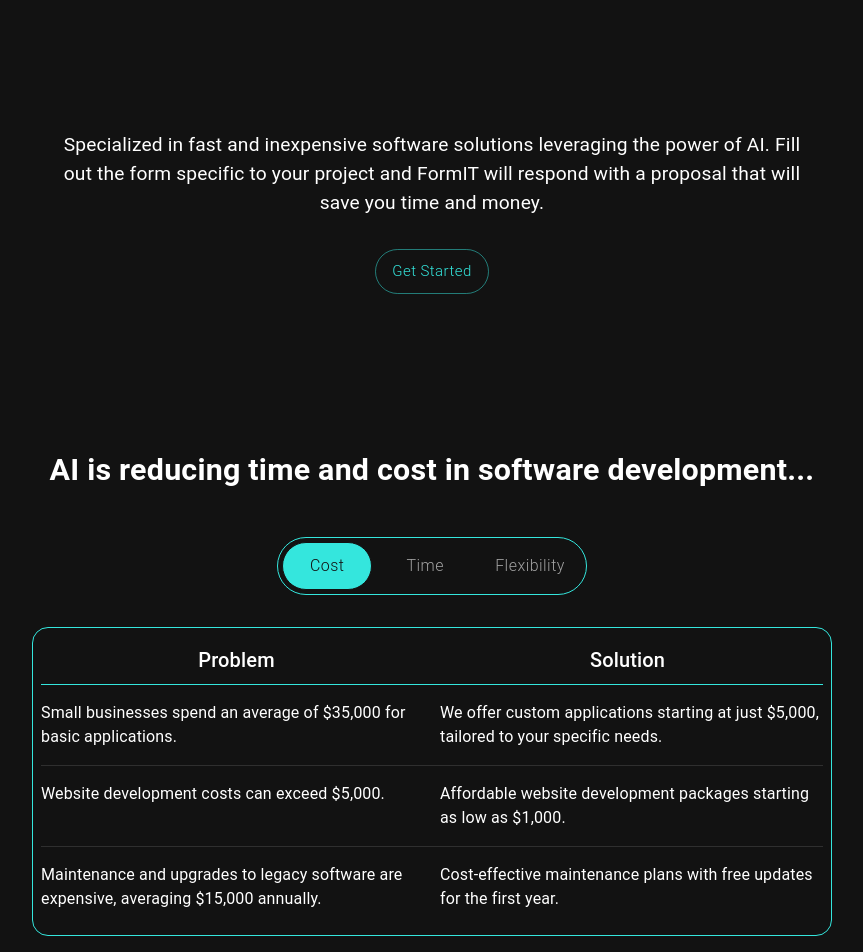
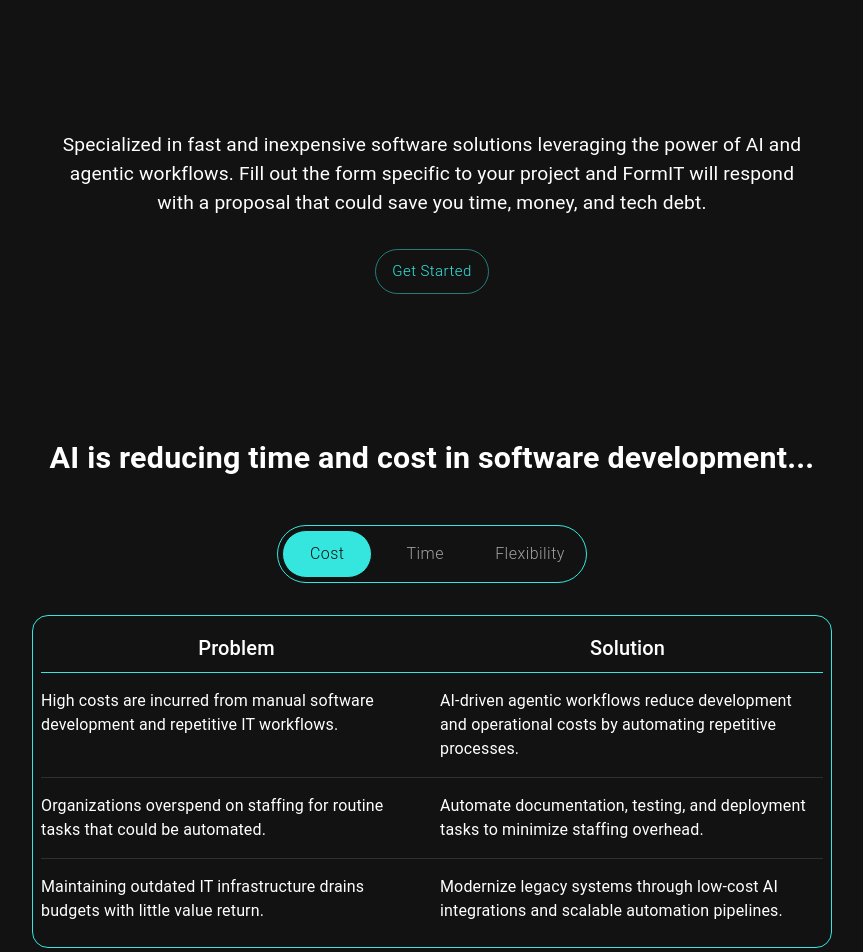
Before and after one commit to PatCHastings/FormIT, a React (Create React App) app: page / in a window 1280 px wide. Shown: the part 580-1532 px from the top of the page, without its empty margins (208-1071 px from the left). Built offline with nearby package versions, Linux system fonts and the light colour scheme.

Commit message:
modification to homepage

```diff
--- a/src/pages/Homepage.jsx
+++ b/src/pages/Homepage.jsx
@@ -49,40 +49,40 @@
     {
       title: "Cost",
       problem: [
-        "Small businesses spend an average of $35,000 for basic applications.",
-        "Website development costs can exceed $5,000.",
-        "Maintenance and upgrades to legacy software are expensive, averaging $15,000 annually.",
+        "High costs are incurred from manual software development and repetitive IT workflows.",
+        "Organizations overspend on staffing for routine tasks that could be automated.",
+        "Maintaining outdated IT infrastructure drains budgets with little value return.",
       ],
       solution: [
-        "We offer custom applications starting at just $5,000, tailored to your specific needs.",
-        "Affordable website development packages starting as low as $1,000.",
-        "Cost-effective maintenance plans with free updates for the first year.",
+        "AI-driven agentic workflows reduce development and operational costs by automating repetitive processes.",
+        "Automate documentation, testing, and deployment tasks to minimize staffing overhead.",
+        "Modernize legacy systems through low-cost AI integrations and scalable automation pipelines.",
       ],
     },
     {
       title: "Time",
       problem: [
-        "Traditional software development takes 6-12 months to deliver.",
-        "Delays in project timelines result in lost revenue opportunities.",
-        "Legacy systems often require extensive debugging, wasting valuable time.",
+        "Manual requirement gathering and review processes delay project kickoff.",
+        "Traditional SDLC processes are too slow to meet modern business demands.",
+        "Debugging and QA cycles consume valuable development hours.",
       ],
       solution: [
-        "We use agile development cycles to deliver products in as little as 4 weeks.",
-        "Streamlined processes minimize delays and ensure projects stay on schedule.",
-        "Our modern solutions reduce debugging time with optimized frameworks.",
+        "AI agents accelerate requirement analysis by extracting insights from documentation instantly.",
+        "Automated pipelines streamline the full SDLC, reducing delivery time from months to weeks.",
+        "Leverage AI-powered testing and monitoring tools to reduce QA bottlenecks.",
       ],
     },
     {
       title: "Flexibility",
       problem: [
-        "Legacy systems struggle to scale as your business grows.",
-        "Integrating modern APIs into outdated platforms is often impossible.",
-        "Customizations are limited, restricting your ability to innovate.",
+        "Rigid legacy systems can't adapt to rapid business or technology changes.",
+        "Integrating modern tools into siloed architectures is complex and time-consuming.",
+        "Lack of modularity in existing solutions hinders experimentation and innovation.",
       ],
       solution: [
-        "Our solutions are built to scale seamlessly as your business grows.",
-        "Easily integrate with modern APIs, enabling powerful new functionalities.",
-        "Fully customizable platforms designed to adapt to your evolving needs.",
+        "Agentic workflows allow dynamic adaptation to evolving IT and business needs.",
+        "Seamlessly integrate AI tools and third-party APIs into your existing systems.",
+        "Modular automation frameworks empower continuous innovation without full system overhauls.",
       ],
     },
   ];
@@ -198,9 +198,9 @@
                   }}
                 >
                   Specialized in fast and inexpensive software solutions
-                  leveraging the power of AI. Fill out the form specific to your
-                  project and FormIT will respond with a proposal that will save
-                  you time and money.
+                  leveraging the power of AI and agentic workflows. Fill out the
+                  form specific to your project and FormIT will respond with a
+                  proposal that could save you time, money, and tech debt.
                 </Typography>
               </Fade>
 
```
Also changed, not shown: 7 other files (tests, documents, lock files or other folders).
